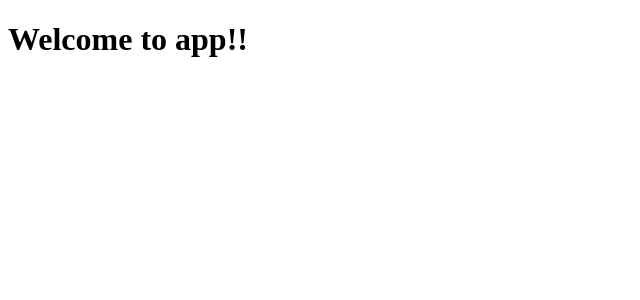
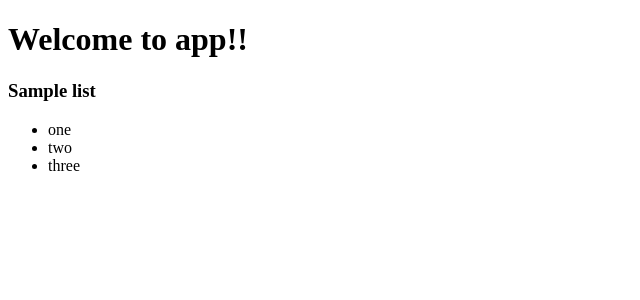
Before and after one commit to sanjivkrish/angular-v4-tutorial, an Angular app: page / in a window 1280 px wide. Shown: the top 300 px of the page, without its empty margins (0-640 px from the left). Built offline with nearby package versions, Linux system fonts and the light colour scheme.

Commit message:
app: Use 'list'component
Signed-off-by: Sanjiv Krish <sanjiv436.k@gmail.com>

```diff
--- a/src/app/app.component.html
+++ b/src/app/app.component.html
@@ -3,3 +3,7 @@
     Welcome to {{title}}!!
   </h1>
 </div>
+
+<div>
+  <app-list></app-list>
+</div>
```
